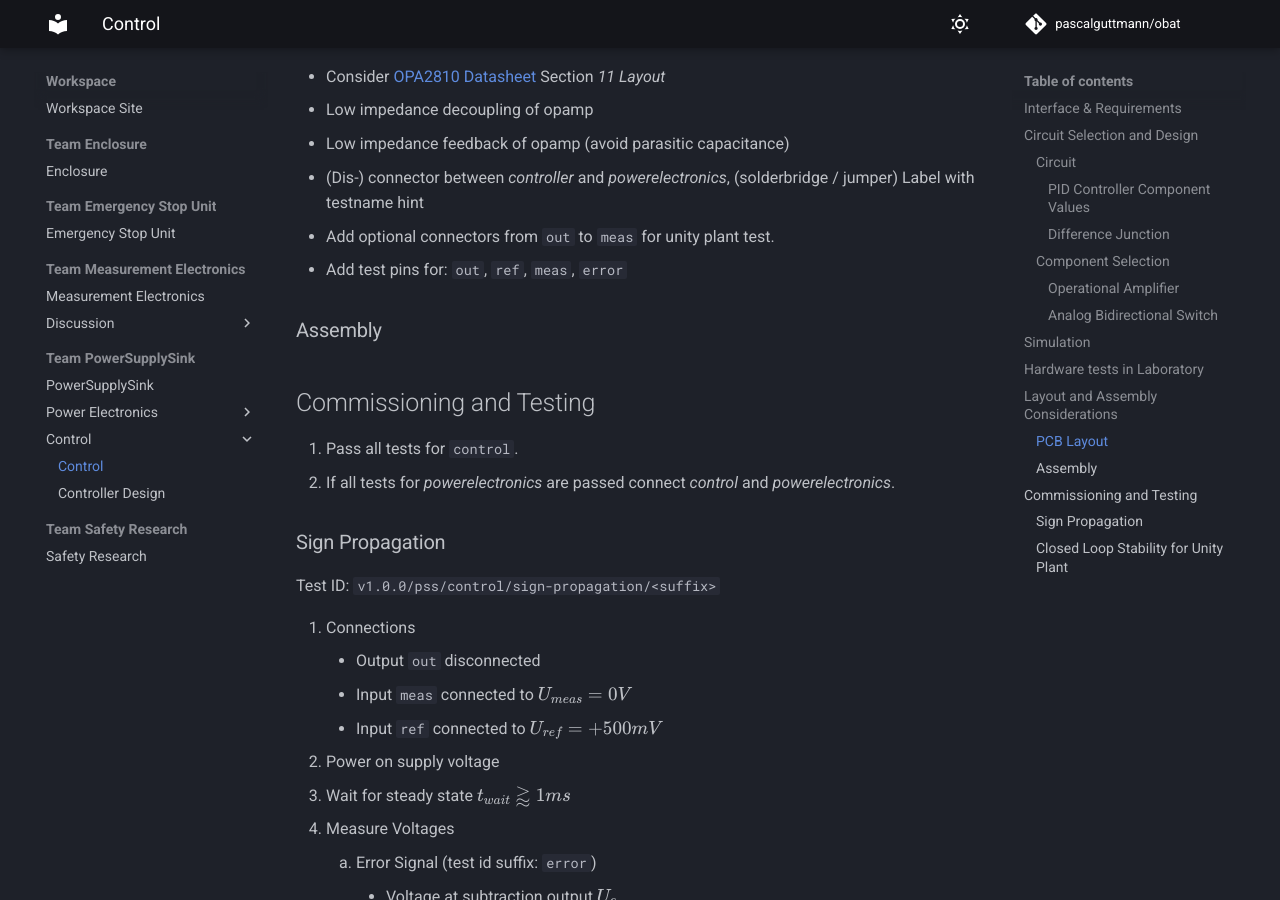
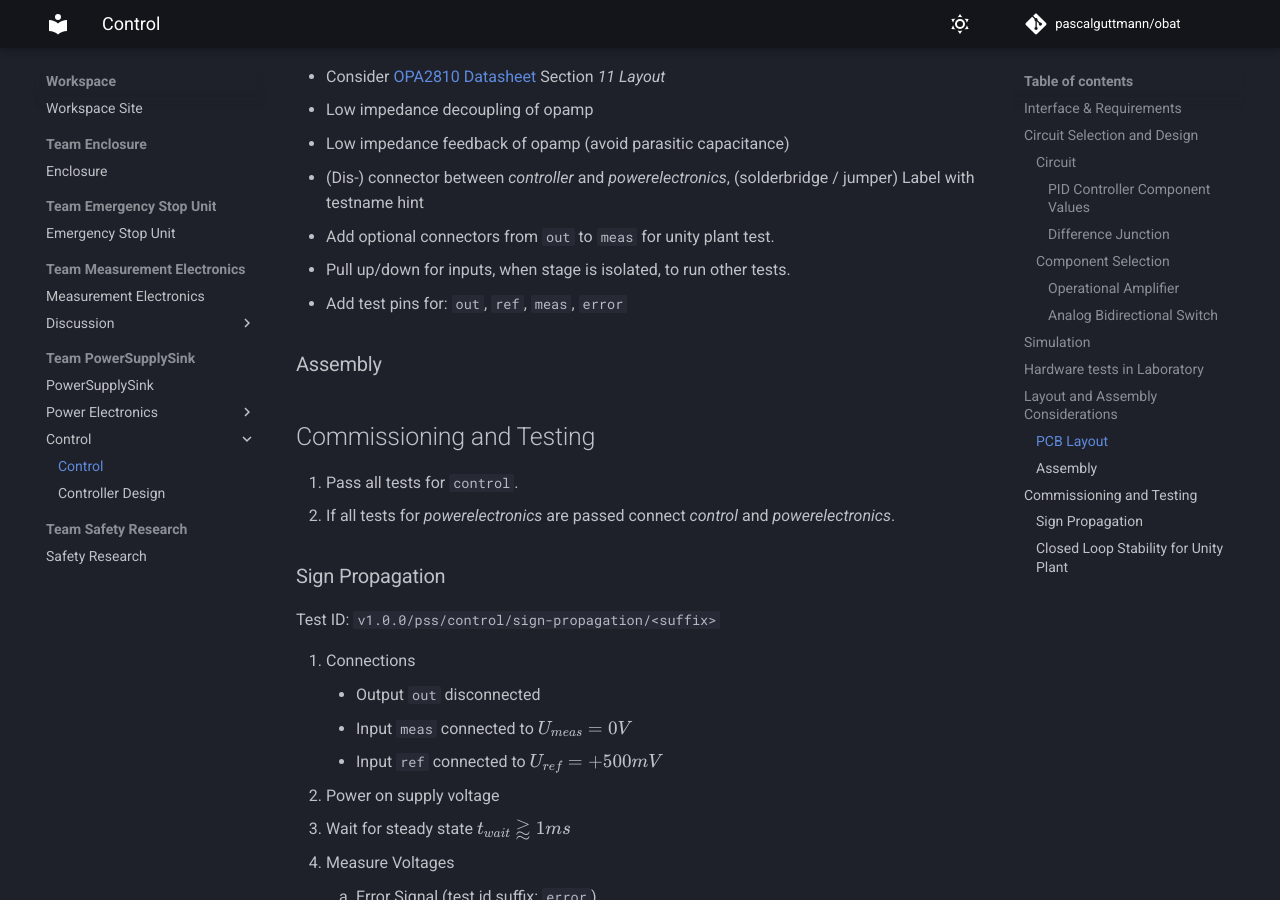
Before and after one commit to pascalguttmann/obat, an MkDocs documentation site: the page built from docs/workspace/pss/control/control.md, in a window 1280 px wide and 900 px high, scrolled down 3190 px. Built offline with MkDocs 1.6.1 and Material for MkDocs 9.7.7, drawn with Linux system fonts in a browser that asks for light colours; comment, search, counter and statistics services are not loaded.

Commit message:
add layout hint for pull up/down of isolated components for testing

```diff
--- a/docs/workspace/pss/control/control.md
+++ b/docs/workspace/pss/control/control.md
@@ -109,6 +109,7 @@ Layout and Assembly Considerations
 - (Dis-) connector between _controller_ and _powerelectronics_, (solderbridge /
   jumper) Label with testname hint
 - Add optional connectors from `out` to `meas` for unity plant test.
+- Pull up/down for inputs, when stage is isolated, to run other tests.
 - Add test pins for: `out`, `ref`, `meas`, `error`
 
 [OPA2810 Datasheet]: <../../../datasheet/opa2810.pdf>
```
Also changed, not shown: docs/workspace/pss/outstage/outstage.md (+1 -0 lines).
